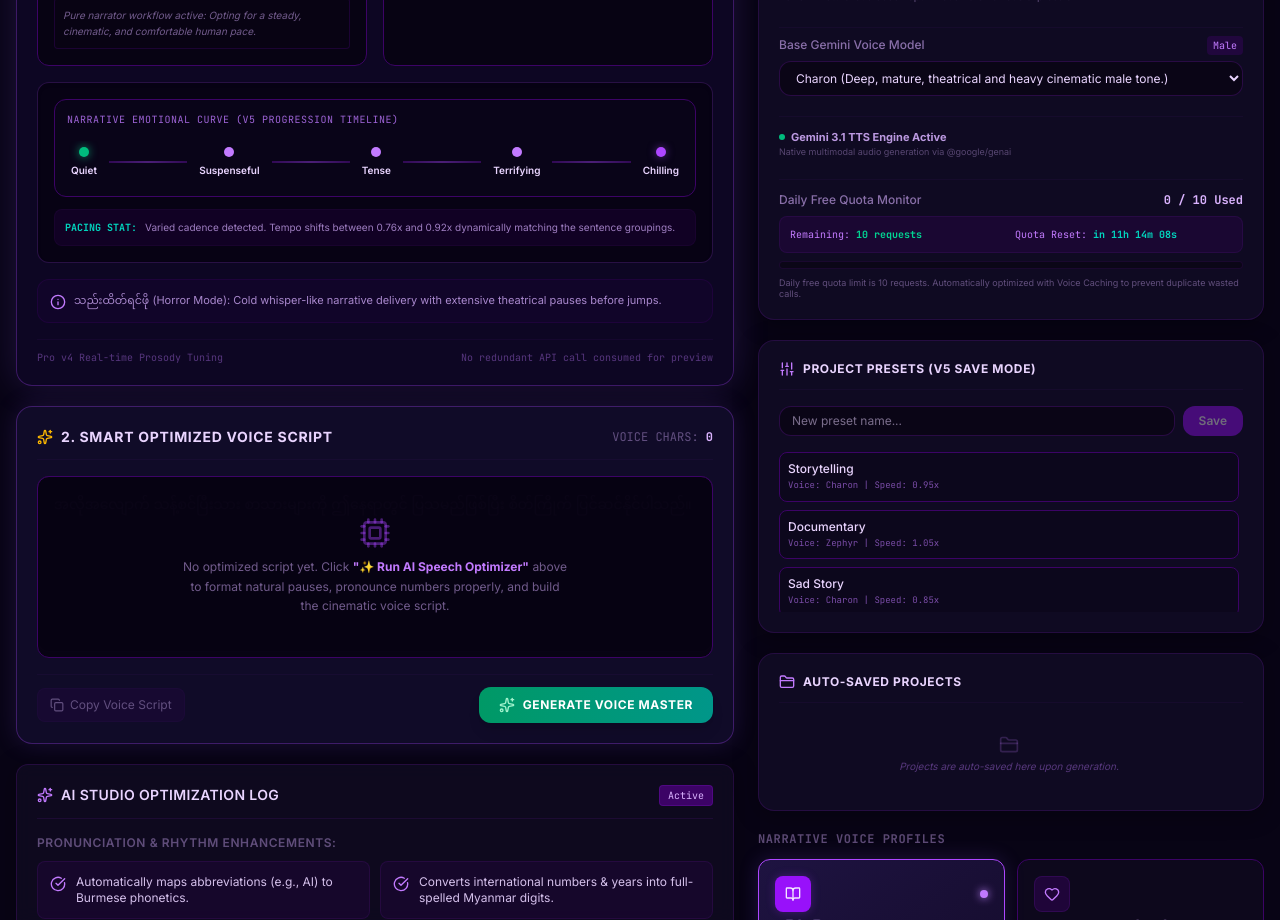
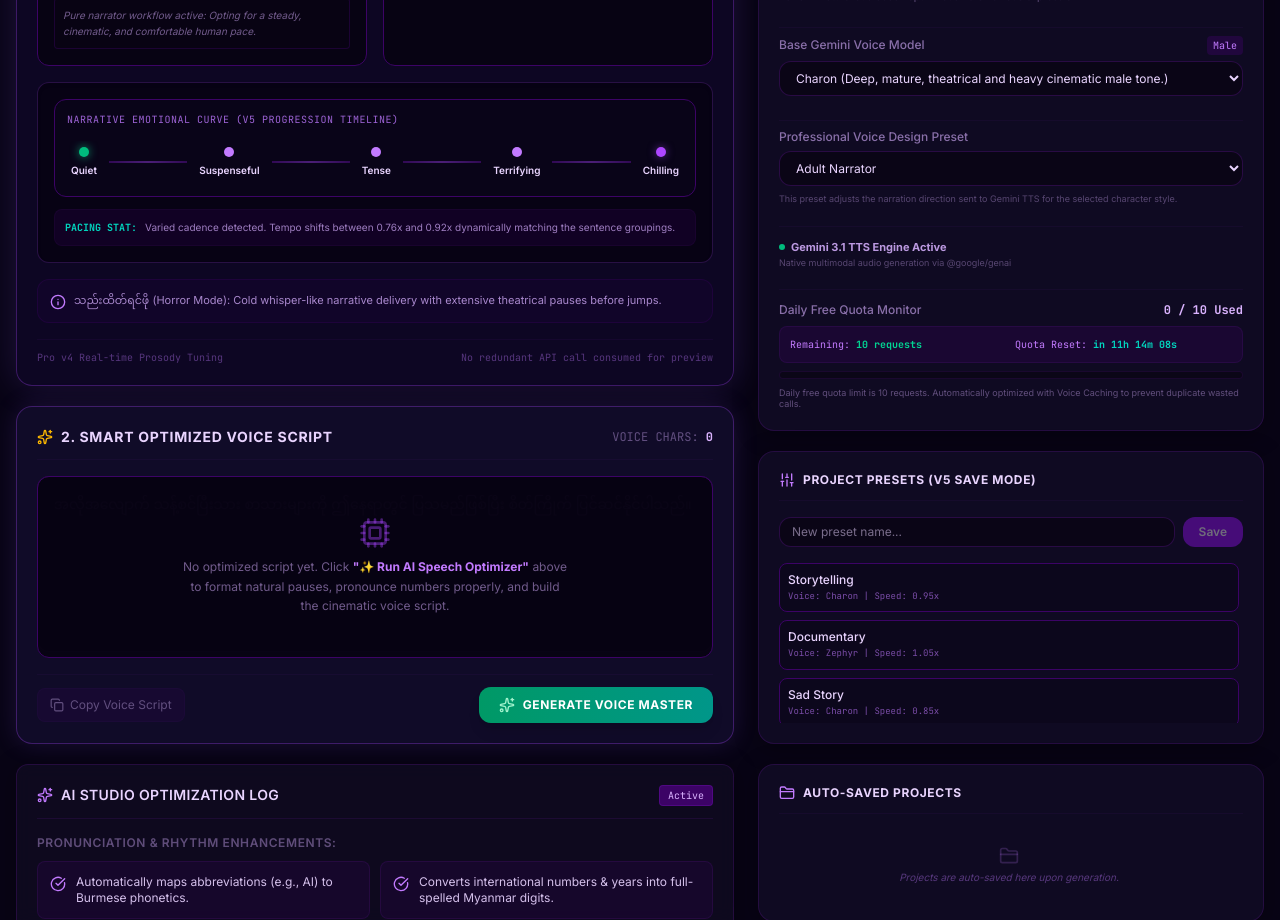
Before and after one commit to kolaminlay22-max/myanmar-ai-story-voice-studio, a React (Vite) app: page / in a window 1280 px wide. Shown: the part 1060-1980 px from the top of the page. Built offline with nearby package versions, Linux system fonts and the light colour scheme.

Commit message:
Improve child voice prompt

```diff
--- a/server.ts
+++ b/server.ts
@@ -162,6 +162,7 @@ app.post("/api/tts", async (req, res) => {
       text,
       style,
       voiceName,
+      voiceDesignPrompt,
       speed,
       pitch,
       pauseStrength,
@@ -286,16 +287,15 @@ Monotone delivery.
 
 Never sound older than 14.
 `;
-const prompt = `
-${childGirlVoicePrompt}
+    const prompt = `
+${selectedVoiceDesignPrompt}
 
 ${internalNarratorPrompt}
 
 Voice Acting Direction:
-Speak as a highly natural 12-year-old Burmese girl.
-Use warm, innocent, sweet, youthful tone.
-Use emotional storytelling, gentle excitement, curiosity, sadness, and surprise.
-Avoid adult resonance, deep mature female tone, robotic tone, and monotone delivery.
+Follow the selected voice design profile closely.
+Use a natural, believable, emotionally rich Burmese narration style.
+Avoid robotic tone, monotone delivery, and mismatched age or gender resonance.
 
 Burmese Text to Speak:
 <speak>
--- a/src/App.tsx
+++ b/src/App.tsx
@@ -49,6 +49,63 @@ import {
   masterAudio
 } from "./utils/voiceEngine";
 
+const PROFESSIONAL_VOICE_PRESETS = [
+  {
+    id: "Adult Narrator",
+    label: "Adult Narrator",
+    prompt: "Voice Profile: A clear, polished, professional Burmese narrator with a warm and natural adult delivery.",
+  },
+  {
+    id: "12-Year Burmese Girl",
+    label: "12-Year Burmese Girl",
+    prompt: `Voice Profile:
+A highly natural 12-year-old Burmese girl.
+
+Speaking Style:
+Warm, innocent, expressive, emotionally rich, imaginative, energetic but soft.
+
+Emotion:
+Natural emotional transitions, gentle happiness, sadness, surprise, curiosity, excitement.
+
+Delivery:
+Professional young voice acting quality with smooth pacing and realistic breathing.
+
+Accent:
+Native Myanmar Burmese.
+
+Tone:
+Young, pure, sweet, believable, cinematic narration.
+
+Avoid:
+Adult resonance, old woman voice, deep mature female voice, robotic tone, monotone delivery.`,
+  },
+  {
+    id: "18-Year Burmese Girl",
+    label: "18-Year Burmese Girl",
+    prompt: "Voice Profile: A natural, expressive 18-year-old Burmese young woman with bright emotional warmth and believable youthful energy.",
+  },
+  {
+    id: "Young Burmese Woman",
+    label: "Young Burmese Woman",
+    prompt: "Voice Profile: A confident, clear, and friendly young Burmese woman with natural conversational charm.",
+  },
+  {
+    id: "Old Woman",
+    label: "Old Woman",
+    prompt: "Voice Profile: A warm, wise, and gentle older Burmese woman with soft, lived-in character and calm storytelling depth.",
+  },
+  {
+    id: "Old Man",
+    label: "Old Man",
+    prompt: "Voice Profile: A calm, seasoned older Burmese man with steady gravitas, thoughtful pacing, and rich life experience.",
+  },
+] as const;
+
+const getVoiceDesignPrompt = (presetName: string) => {
+  const preset = PROFESSIONAL_VOICE_PRESETS.find((item) => item.id === presetName);
+  return preset?.prompt ?? "";
+};
+
 export default function App() {
   // --- Workspace Editor State ---
   const [text, setText] = useState<string>(SAMPLE_SCRIPTS[0].text);
@@ -145,6 +202,7 @@ export default function App() {
     textVal: string,
     voiceVal: string,
     styleVal: string,
+    voicePresetVal: string,
     speedVal: number,
     pitchVal: number,
     useSmartNarrationVal: boolean,
@@ -155,7 +213,7 @@ export default function App() {
     masteringActiveVal: boolean
   ) => {
     const normText = textVal.trim().replace(/\s+/g, " ");
-    return `${normText}_${voiceVal}_${styleVal}_${speedVal}_${pitchVal}_${useSmartNarrationVal}_${pauseStrengthVal}_${emotionLevelVal}_${expressivenessVal}_${voiceWarmthVal}_${masteringActiveVal}`;
+    return `${normText}_${voiceVal}_${styleVal}_${voicePresetVal}_${speedVal}_${pitchVal}_${useSmartNarrationVal}_${pauseStrengthVal}_${emotionLevelVal}_${expressivenessVal}_${voiceWarmthVal}_${masteringActiveVal}`;
   };
 
   const incrementDailyCount = () => {
@@ -176,6 +234,7 @@ export default function App() {
   // --- Voice Parameter Controls ---
   const [selectedStyle, setSelectedStyle] = useState<VoiceStyle>(VOICE_STYLES[0]);
   const [selectedVoiceName, setSelectedVoiceName] = useState<"Kore" | "Fenrir" | "Puck" | "Charon" | "Zephyr">("Charon");
+  const [selectedVoicePreset, setSelectedVoicePreset] = useState<string>(PROFESSIONAL_VOICE_PRESETS[0].id);
   const [speed, setSpeed] = useState<number>(0.95);
   const [pitch, setPitch] = useState<number>(1.0);
   const [pauseStrength, setPauseStrength] = useState<string>("Natural");
@@ -536,6 +595,7 @@ export default function App() {
             text: textToUse,
             style: selectedStyle.name,
             voiceName: selectedVoiceName,
+            voiceDesignPrompt: getVoiceDesignPrompt(selectedVoicePreset),
             speed: speed,
             pitch: pitch,
             pauseStrength: pauseStrength,
@@ -902,10 +962,7 @@ export default function App() {
       textToUse,
       selectedVoiceName,
       selectedStyle.name,
-      speed,
-      pitch,
-      useSmartNarration,
-      pauseStrength,
+      selectedVoicePreset,
       emotionLevel,
       expressiveness,
       voiceWarmth,
@@ -946,6 +1003,7 @@ export default function App() {
           text: textToUse,
           style: selectedStyle.name,
           voiceName: selectedVoiceName,
+          voiceDesignPrompt: getVoiceDesignPrompt(selectedVoicePreset),
           speed: speed,
           pitch: pitch,
           pauseStrength: pauseStrength,
@@ -2067,6 +2125,28 @@ export default function App() {
                     </option>
                   ))}
                 </select>
+              </div>
+
+              <div className="flex flex-col gap-1.5 mt-2 pt-2 border-t border-purple-900/10">
+                <div className="flex items-center justify-between">
+                  <span className="text-xs text-purple-300/60 font-medium">Professional Voice Design Preset</span>
+                </div>
+                <select
+                  value={selectedVoicePreset}
+                  onChange={(e) => setSelectedVoicePreset(e.target.value)}
+                  className="w-full bg-[#0A0516] border border-purple-900/40 rounded-xl px-3 py-2 text-xs text-purple-200 focus:outline-none focus:ring-1 focus:ring-purple-500/50"
+                >
+                  {PROFESSIONAL_VOICE_PRESETS.map((preset) => (
+                    <option key={preset.id} value={preset.id}>
+                      {preset.label}
+                    </option>
+                  ))}
+                </select>
+                <p className="text-[9px] text-purple-300/35 leading-relaxed">
+                  {selectedVoicePreset === "12-Year Burmese Girl"
+                    ? "This preset sends a specific young-girl voice design prompt to the backend TTS request."
+                    : "This preset adjusts the narration direction sent to Gemini TTS for the selected character style."}
+                </p>
               </div>
 
               {/* Native TTS Engine Status Indicator */}
```
